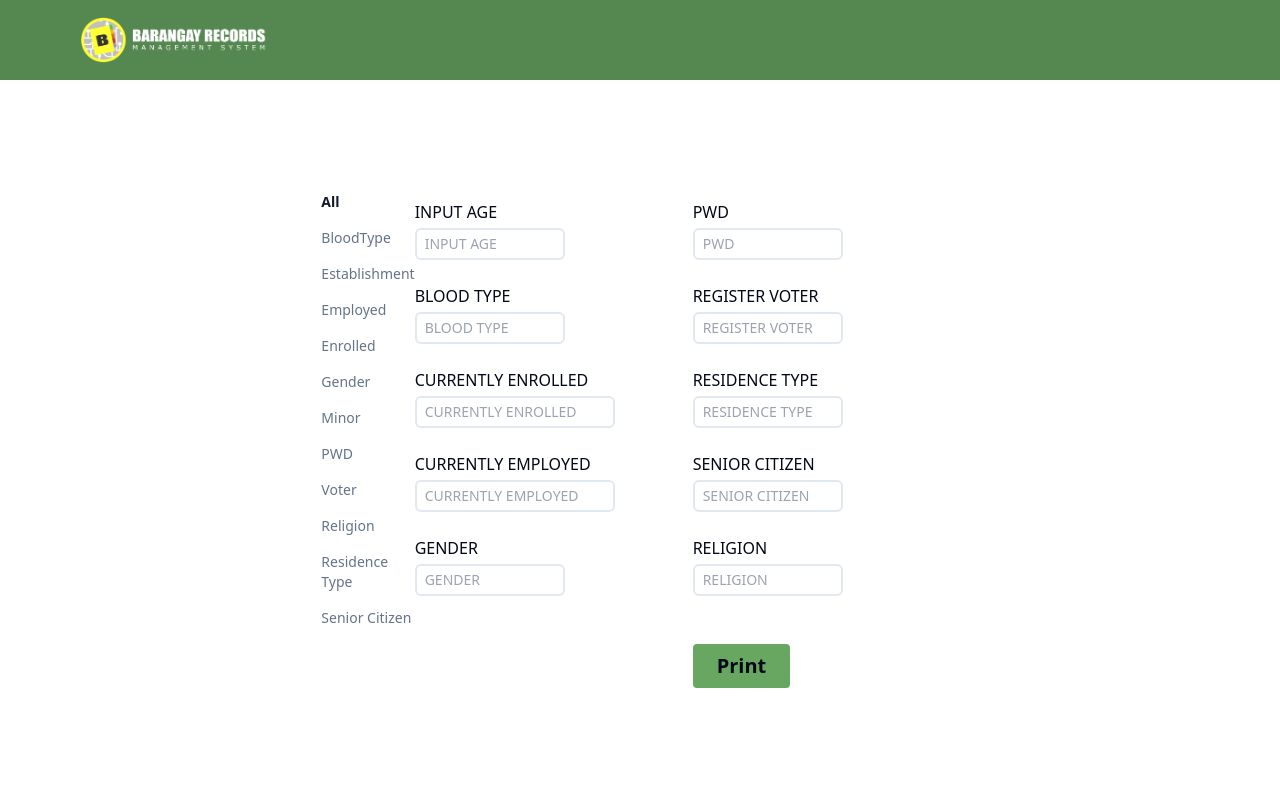
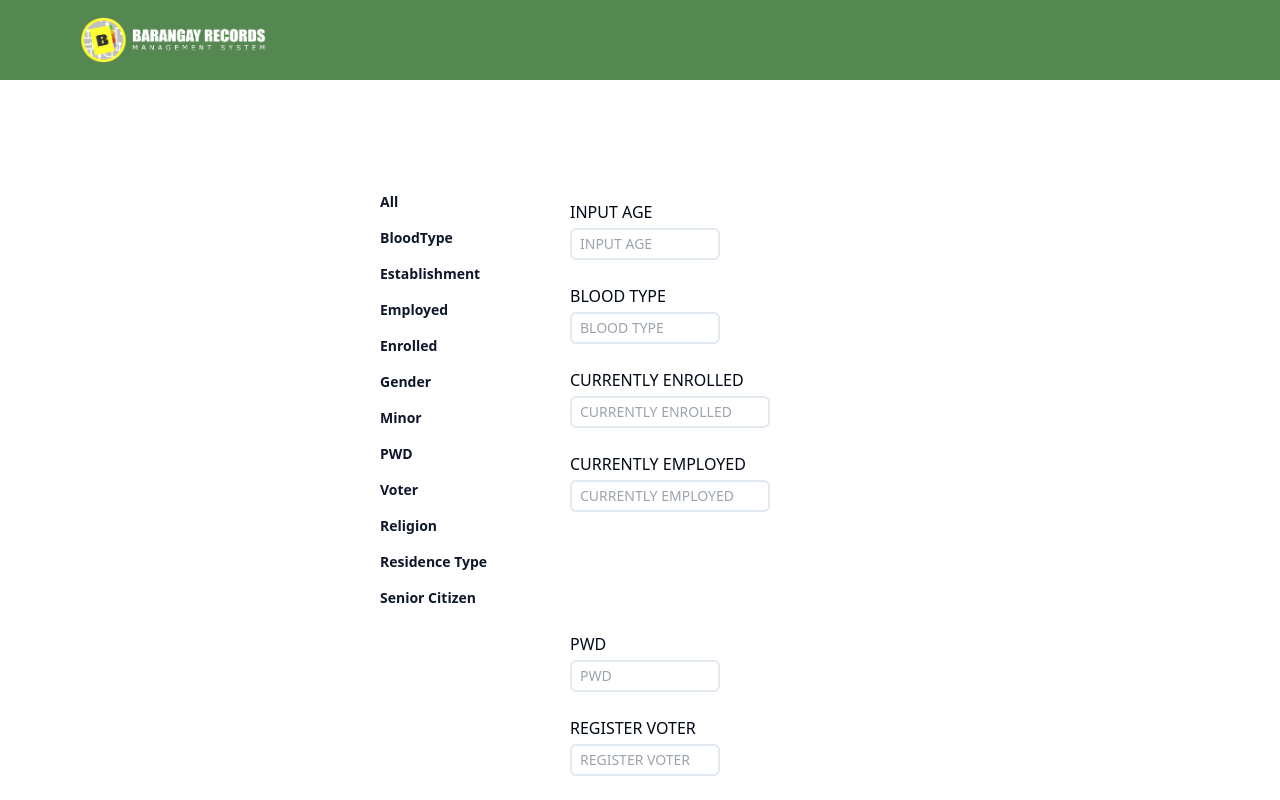
Before and after one commit to ZaitonZz/brms, a Next.js app: page /staff/reports in a window 1280 px wide. Shown: the top 800 px of the page. Built offline with nearby package versions, Linux system fonts and the light colour scheme.

Commit message:
fixed citizen table, fixed login routing, added conditional rendering to staff/reports

```diff
--- a/app/components/loginform.tsx
+++ b/app/components/loginform.tsx
@@ -56,9 +56,11 @@ const LoginForm: React.FC = () => {
         const accessLevel = await fetchAccessLevel(username);
         if (accessLevel === 1) {
           router.push('/citizen/profile');
-        } else if (accessLevel === 2 || accessLevel === 3) {
+        } else if (accessLevel === 2) {
+          router.push('/staff');
+        } else if (accessLevel === 3){
           router.push('/admin');
-        } else if (accessLevel === 4) {
+        }else if (accessLevel === 4) {
           router.push('/superadmin');
         } else{
           console.log('gay')
--- /dev/null
+++ b/app/components/navlinks-reports.tsx
@@ -0,0 +1,27 @@
+// components/NavLinks.tsx
+import React from 'react';
+
+interface NavLinksProps {
+  onSelect: (selectedTab: string) => void;
+}
+
+const NavLinksReport: React.FC<NavLinksProps> = ({ onSelect }) => {
+  const links = ['All', 'BloodType', 'Establishment', 'Employed', 'Enrolled', 'Gender', 'Minor', 'PWD', 'Voter', 'Religion', 'Residence Type', 'Senior Citizen'];
+
+  return (
+    <nav className="grid gap-4 text-sm text-muted-foreground">
+      {links.map((link) => (
+        <a
+          key={link}
+          href="#"
+          className="font-semibold text-primary"
+          onClick={() => onSelect(link)}
+        >
+          {link}
+        </a>
+      ))}
+    </nav>
+  );
+};
+
+export default NavLinksReport;
--- /dev/null
+++ b/app/staff/reports/all.tsx
@@ -0,0 +1,61 @@
+import React from 'react'
+
+function AllContent() {
+    return (
+        <div>
+            <div className='mr-16'>
+                <div className='mt-[120px] mb-6 mr-16'>
+                    <h4>INPUT AGE</h4>
+                    <input placeholder="INPUT AGE" type="text" id="search" name="search" className=" text-sm w-[150px] px-2 py-1 border-2 rounded-md mt-1 focus:outline-none focus:border-[#68a762]" />
+                </div>
+                <div className='mb-6'>
+                    <h4>BLOOD TYPE</h4>
+                    <input placeholder="BLOOD TYPE" type="text" id="search" name="search" className="text-sm w-[150px] px-2 py-1 border-2 rounded-md mt-1 focus:outline-none focus:border-[#68a762]" />
+                </div>
+                <div className='mb-6'>
+                    <h4>CURRENTLY ENROLLED</h4>
+                    <input placeholder="CURRENTLY ENROLLED" type="text" id="search" name="search" className="text-sm w-[200px] px-2 py-1 border-2 rounded-md mt-1 focus:outline-none focus:border-[#68a762]" />
+                </div>
+                <div className='mb-6'>
+                    <h4>CURRENTLY EMPLOYED</h4>
+                    <input placeholder="CURRENTLY EMPLOYED" type="text" id="search" name="search" className="text-sm w-[200px] px-2 py-1 border-2 rounded-md mt-1 focus:outline-none focus:border-[#68a762]" />
+                </div>
+            </div>
+
+            <div className='mt-[120px] mr-28'>
+                <div className='pr-96'>
+                    <div className='mb-6'>
+                        <h4>PWD</h4>
+                        <input placeholder="PWD" type="text" id="search" name="search" className="text-sm w-[150px] px-2 py-1 border-2 rounded-md mt-1 focus:outline-none focus:border-[#68a762]" />
+                    </div>
+
+                    <div className='mb-6'>
+                        <h4>REGISTER VOTER</h4>
+                        <input placeholder="REGISTER VOTER" type="text" id="search" name="search" className="text-sm w-[150px] px-2 py-1 border-2 rounded-md mt-1 focus:outline-none focus:border-[#68a762]" />
+                    </div>
+
+                    <div className='mb-6'>
+                        <h4>RESIDENCE TYPE</h4>
+                        <input placeholder="RESIDENCE TYPE" type="text" id="search" name="search" className="text-sm w-[150px] px-2 py-1 border-2 rounded-md mt-1 focus:outline-none focus:border-[#68a762]" />
+                    </div>
+
+                    <div className='mb-6'>
+                        <h4>SENIOR CITIZEN</h4>
+                        <input placeholder="SENIOR CITIZEN" type="text" id="search" name="search" className="text-sm w-[150px] px-2 py-1 border-2 rounded-md mt-1 focus:outline-none focus:border-[#68a762]" />
+                    </div>
+
+                    <div className='mb-6'>
+                        <h4>RELIGION</h4>
+                        <input placeholder="RELIGION" type="text" id="search" name="search" className="text-sm w-[150px] px-2 py-1 border-2 rounded-md mt-1 focus:outline-none focus:border-[#68a762]" />
+                    </div>
+
+                    <div className=' pt-6'>
+                        <a href='#' className='text-xl font-bold mb-12 bg-[#68a762] text-center inline-block py-2 px-6 rounded'>Print</a>
+                    </div>
+                </div>
+            </div>
+        </div>
+    )
+}
+
+export default AllContent
--- a/app/staff/reports/page.tsx
+++ b/app/staff/reports/page.tsx
@@ -1,101 +1,60 @@
+// pages/report.tsx
+"use client"
 import NavBar from '@/app/components/navbar';
 import Footer from '@/app/components/footer';
-import React from 'react'
-import Link from 'next/link';
+import React, { useState } from 'react';
+import NavLinksReport from '@/app/components/navlinks-reports';
+import AllContent from './all';
 
 function Report() {
+  const [selectedTab, setSelectedTab] = useState('All');
+
+  const renderContent = () => {
+    switch (selectedTab) {
+      case 'All':
+        return <AllContent></AllContent>;
+      case 'BloodType':
+        return <div>Blood Type Content</div>;
+      case 'Establishment':
+        return <div>Establishment Content</div>;
+      case 'Employed':
+        return <div>Employed Content</div>;
+      case 'Enrolled':
+        return <div>Enrolled Content</div>;
+      case 'Gender':
+        return <div>Gender Content</div>;
+      case 'Minor':
+        return <div>Minor Content</div>;
+      case 'PWD':
+        return <div>PWD Content</div>;
+      case 'Voter':
+        return <div>Voter Content</div>;
+      case 'Religion':
+        return <div>Religion Content</div>;
+      case 'Residence Type':
+        return <div>Residence Type Content</div>;
+      case 'Senior Citizen':
+        return <div>Senior Citizen Content</div>;
+      default:
+        return <div>All Content</div>;
+    }
+  };
+
   return (
-
     <div>
-        <NavBar/>
-      <div style={{ display: 'flex', justifyContent: 'center', height: '100vh'}}>
-        <div className="mx-auto  gap-1 mt-28 ml-[380px] pb-10">
-          <nav className="grid gap-4 text-sm text-muted-foreground" x-chunk="dashboard-04-chunk-0">
-            <Link href="#" className="font-semibold text-primary">All </Link>
-            <Link href="#">BloodType</Link>
-            <Link href="#">Establishment</Link>
-            <Link href="#">Employed</Link>
-            <Link href="#">Enrolled</Link>
-            <Link href="#">Gender</Link>
-            <Link href="#">Minor</Link>
-            <Link href="#">PWD</Link>
-            <Link href="#">Voter</Link>
-            <Link href="#">Religion</Link>
-            <Link href="#">Residence Type</Link>
-            <Link href="#">Senior Citizen</Link>
-          </nav>
+      <NavBar />
+      <div style={{ display: 'flex', justifyContent: 'center', height: '100vh' }}>
+        <div className="mx-auto gap-1 mt-28 ml-[380px] pb-10">
+          <NavLinksReport onSelect={setSelectedTab} />
         </div>
 
-
         <div className='mr-16'>
-
-                <div className='mt-[120px] mb-6 mr-16'>
-                    <h4>INPUT AGE</h4>
-                    <input placeholder="INPUT AGE" type="text" id="search" name="search" className=" text-sm w-[150px] px-2 py-1 border-2 rounded-md mt-1 focus:outline-none focus:border-[#68a762]" />
-                </div>
-
-                <div className='mb-6'>
-                    <h4>BLOOD TYPE</h4>
-                    <input placeholder="BLOOD TYPE" type="text" id="search" name="search" className="text-sm w-[150px] px-2 py-1 border-2 rounded-md mt-1 focus:outline-none focus:border-[#68a762]" />
-                </div>
-
-                <div className='mb-6'>
-                    <h4>CURRENTLY ENROLLED</h4>
-                    <input placeholder="CURRENTLY ENROLLED" type="text" id="search" name="search" className="text-sm w-[200px] px-2 py-1 border-2 rounded-md mt-1 focus:outline-none focus:border-[#68a762]" />
-                </div>
-
-                <div className='mb-6'>
-                    <h4>CURRENTLY EMPLOYED</h4>
-                    <input placeholder="CURRENTLY EMPLOYED" type="text" id="search" name="search" className="text-sm w-[200px] px-2 py-1 border-2 rounded-md mt-1 focus:outline-none focus:border-[#68a762]" />
-                </div>
-
-                <div className='mb-4'>
-                    <h4>GENDER</h4>
-                    <input placeholder="GENDER" type="text" id="search" name="search" className="text-sm w-[150px] px-2 py-1 border-2 rounded-md mt-1 focus:outline-none focus:border-[#68a762]" />
-                </div>
-          </div>
-
-
-          <div className='mt-[120px] mr-28'>
-            <div className='pr-96'>
-                 <div className='mb-6'>
-                    <h4>PWD</h4>
-                    <input placeholder="PWD" type="text" id="search" name="search" className="text-sm w-[150px] px-2 py-1 border-2 rounded-md mt-1 focus:outline-none focus:border-[#68a762]" />
-                   </div>
-
-                <div className='mb-6'>
-                    <h4>REGISTER VOTER</h4>
-                    <input placeholder="REGISTER VOTER" type="text" id="search" name="search" className="text-sm w-[150px] px-2 py-1 border-2 rounded-md mt-1 focus:outline-none focus:border-[#68a762]" />
-                </div>
-
-                <div className='mb-6'>
-                    <h4>RESIDENCE TYPE</h4>
-                    <input placeholder="RESIDENCE TYPE" type="text" id="search" name="search" className="text-sm w-[150px] px-2 py-1 border-2 rounded-md mt-1 focus:outline-none focus:border-[#68a762]" />
-                </div>
-
-                <div className='mb-6'>
-                    <h4>SENIOR CITIZEN</h4>
-                    <input placeholder="SENIOR CITIZEN" type="text" id="search" name="search" className="text-sm w-[150px] px-2 py-1 border-2 rounded-md mt-1 focus:outline-none focus:border-[#68a762]" />
-                </div>
-
-                <div className='mb-6'>
-                    <h4>RELIGION</h4>
-                    <input placeholder="RELIGION" type="text" id="search" name="search" className="text-sm w-[150px] px-2 py-1 border-2 rounded-md mt-1 focus:outline-none focus:border-[#68a762]" />
-                </div>
-
-                <div className=' pt-6'>
-                  <a href='#' className='text-xl font-bold mb-12 bg-[#68a762] text-center inline-block py-2 px-6 rounded'>Print</a>
-                </div>
-              </div>
-            </div>
-
-
-
+          {renderContent()}
+        </div>
       </div>
-
-        <Footer/>
+      <Footer />
     </div>
-  )
+  );
 }
 
-export default Report
+export default Report;
```
Also changed, not shown: app/components/citizen-table.tsx (+13 -26 lines).
